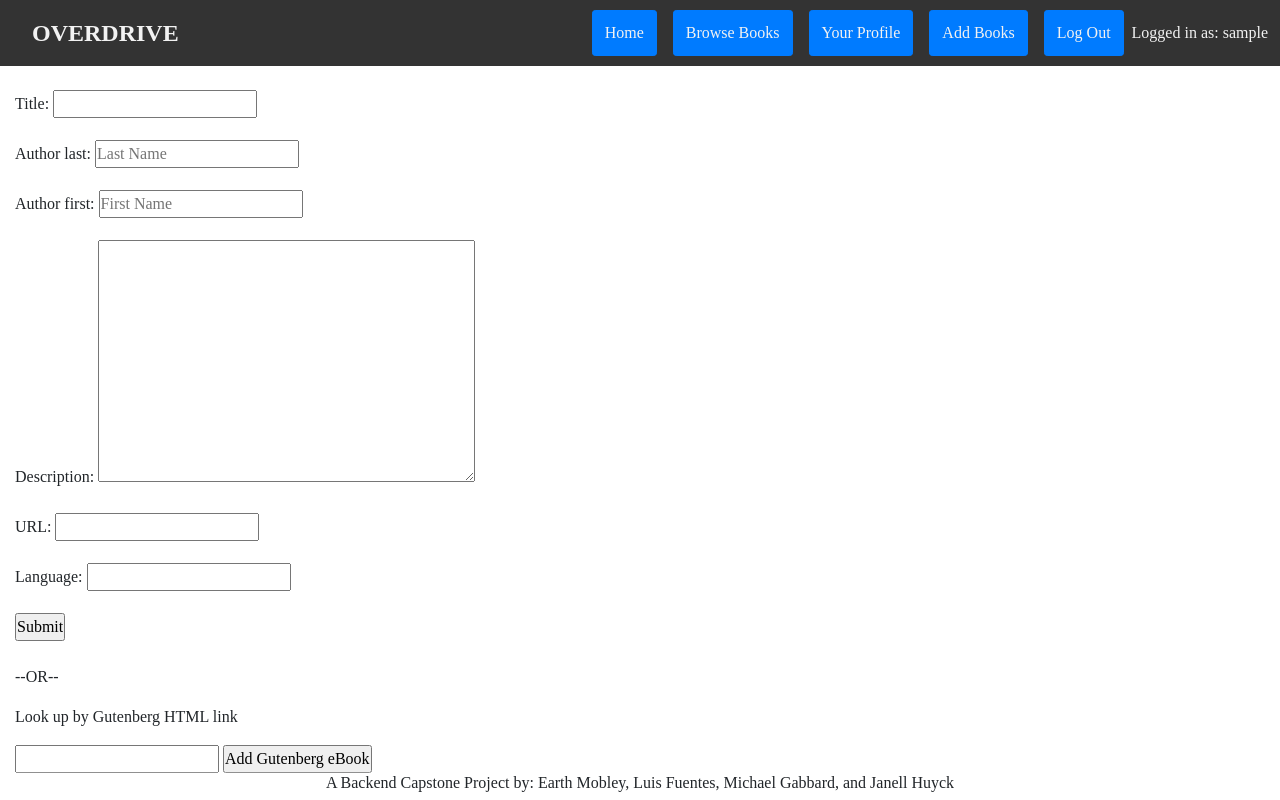
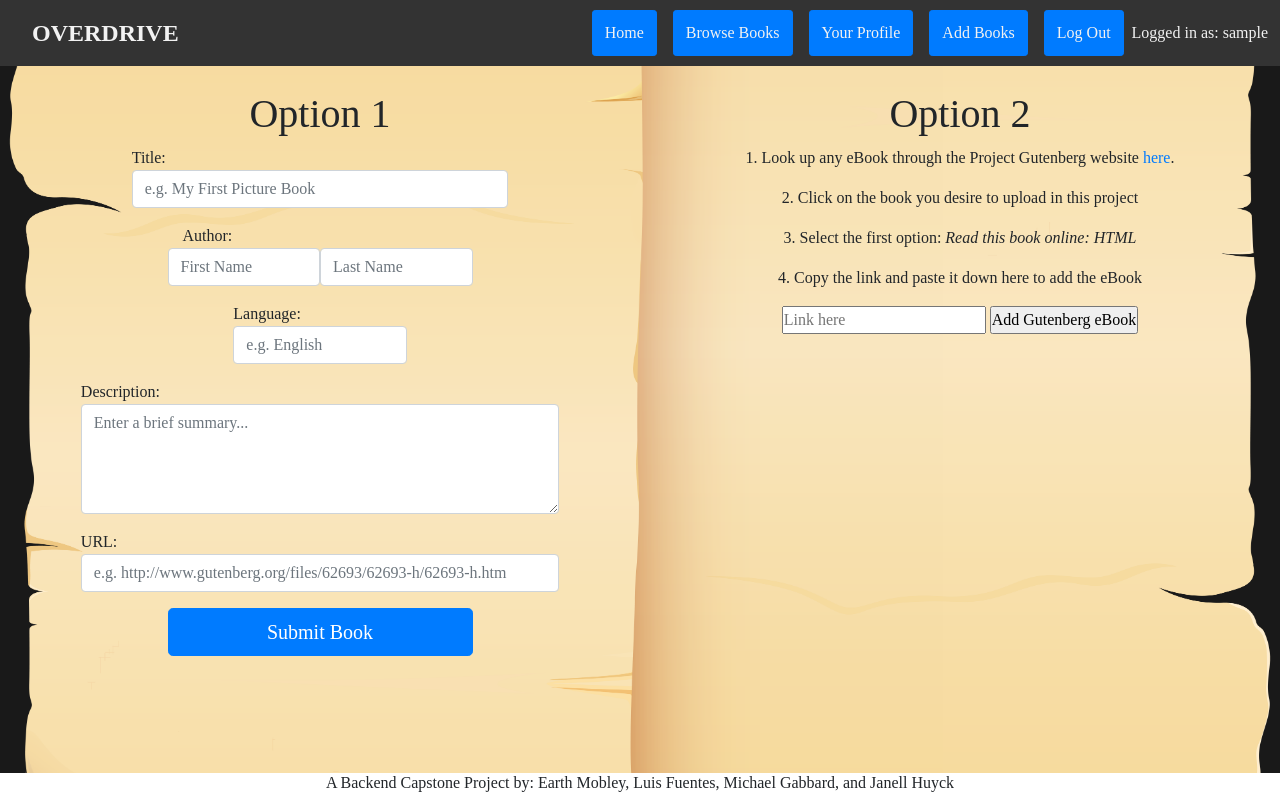
Before and after one commit to Janell-Huyck/overdrive-library, a Django app: page /digital_books/create/ in a window 1280 px wide. Run offline with Django 3.2, Linux system fonts and the light colour scheme; the visitor is signed in with stand-in values (Sample User, id 1); some libraries are stand-ins or nearby versions.

Commit message:
book form css + bg

```diff
--- a/digital_books/forms.py
+++ b/digital_books/forms.py
@@ -8,8 +8,23 @@
         fields = ['title', 'author_last',
                   'author_first', 'description', 'URL', 'language']
         widgets = {
+            'title': forms.TextInput(
+                attrs={'placeholder': 'e.g. My First Picture Book',
+                       'class': 'form-control'}),
             'author_last': forms.TextInput(
-                attrs={'placeholder': 'Last Name'}),
+                attrs={'placeholder': 'Last Name',
+                       'class': 'form-control col'}),
             'author_first': forms.TextInput(
-                attrs={'placeholder': 'First Name'}),
+                attrs={'placeholder': 'First Name',
+                       'class': 'form-control col'}),
+            'description': forms.Textarea(
+                attrs={'placeholder': 'Enter a brief summary...',
+                       'class': 'form-control',
+                       'rows': 4}),
+            'URL': forms.TextInput(
+                attrs={'placeholder': 'e.g. http://www.gutenberg.org/files/62693/62693-h/62693-h.htm',
+                       'class': 'form-control'}),
+            'language': forms.TextInput(
+                attrs={'placeholder': 'e.g. English',
+                       'class': 'form-control'})
         }
--- a/static/css/overdrive_library.css
+++ b/static/css/overdrive_library.css
@@ -149,6 +149,11 @@
   background-size: cover;
 }
 
+.bg_bookform {
+  background: #000 url("../img/book_form.png") no-repeat center center fixed;
+  background-size: cover;
+}
+
 .fade_in {
   animation: black_bg 1s ease-in;
 }
--- a/templates/digital_books/book_form.html
+++ b/templates/digital_books/book_form.html
@@ -2,21 +2,57 @@
 {% extends '../base.html' %}
 
 {% block body_block %}
+
+<div class="bg_cover bg_bookform"></div>
+
+<div class="row my-4">
+    <div class="col">
+        {% if not show_gutenberg %}
+        <h1>Option 1</h1>
+        {% endif %}
         <form method="post">
             {% csrf_token %}
-    <br/>
-    {{ form.as_p }}
-    <input type="submit" value="Submit">
+            <div class="form-group col-md-8 mx-auto">
+                Title: {{ form.title }}
+            </div>
+            <div class="form-group col-md-6 mx-auto">
+                Author:
+                <div class="row">
+                    {{ form.author_first }}
+                    {{ form.author_last }}
+                </div>
+            </div>
+            <div class="form-group col-md-4 mx-auto">
+                Language: {{ form.language }}
+            </div>
+            <div class="form-group col-md-10 mx-auto">
+                Description: {{ form.description }}
+            </div>
+            <div class="form-group col-md-10 mx-auto">
+                URL: {{ form.URL }}
+            </div>
+            <div class="text-center">
+                <button class="btn btn-primary btn-lg w-50" type="submit">Submit Book</button>
+            </div>
         </form>
+    </div>
+    <div class="col text-center">
         {% if not show_gutenberg %}
-
-<br>
-<p>--OR--</p>
-<p>Look up by Gutenberg HTML link</p>
+        <h1>Option 2</h1>
+        <p>1. Look up any eBook through the Project Gutenberg website <a href="http://www.gutenberg.org/"
+                target="_blank">here</a>.</p>
+        <p>2. Click on the book you desire to upload in this project</p>
+        <p>3. Select the first option: <i>Read this book online: HTML</i></p>
+        <p>4. Copy the link and paste it down here to add the eBook</p>
         <form action="gutenberg/" method="POST">
             {% csrf_token %}
-    <input type="url" name="projectg">
+            <input type="url" name="projectg" placeholder="Link here">
             <input type="submit" value="Add Gutenberg eBook">
         </form>
+        {% else %}
+        <p class="display-3">GREAT JOB!</p>
         {% endif %}
+    </div>
+</div>
+
 {% endblock body_block %}
--- a/templates/digital_books/index.html
+++ b/templates/digital_books/index.html
@@ -1,8 +1,8 @@
 <!DOCTYPE html>
 {% extends '../base.html' %}
 {% block body_block %}
-<div class="bg_cover bg_allbooks">
-</div>
+<div class="bg_cover bg_allbooks"></div>
+
 <div class="d-flex flex-column">
     <div class="card-group">
         <div class="card flex-column bg-transparent p-2 mb-3">
--- a/templates/index.html
+++ b/templates/index.html
@@ -1,7 +1,7 @@
 {% extends 'base.html' %}
 {% block body_block %}
-<div class="bg_cover bg_home fade_in">
-</div>
+<div class="bg_cover bg_home fade_in"></div>
+
 <div id="title">
     <p class="text-center display-1">OVERDRIVE</p>
     <h2 class="text-center">Library</h2>
```
Also changed, not shown: static/img/book_form.png (added). Lines whose indentation alone changed are shown as unchanged.
